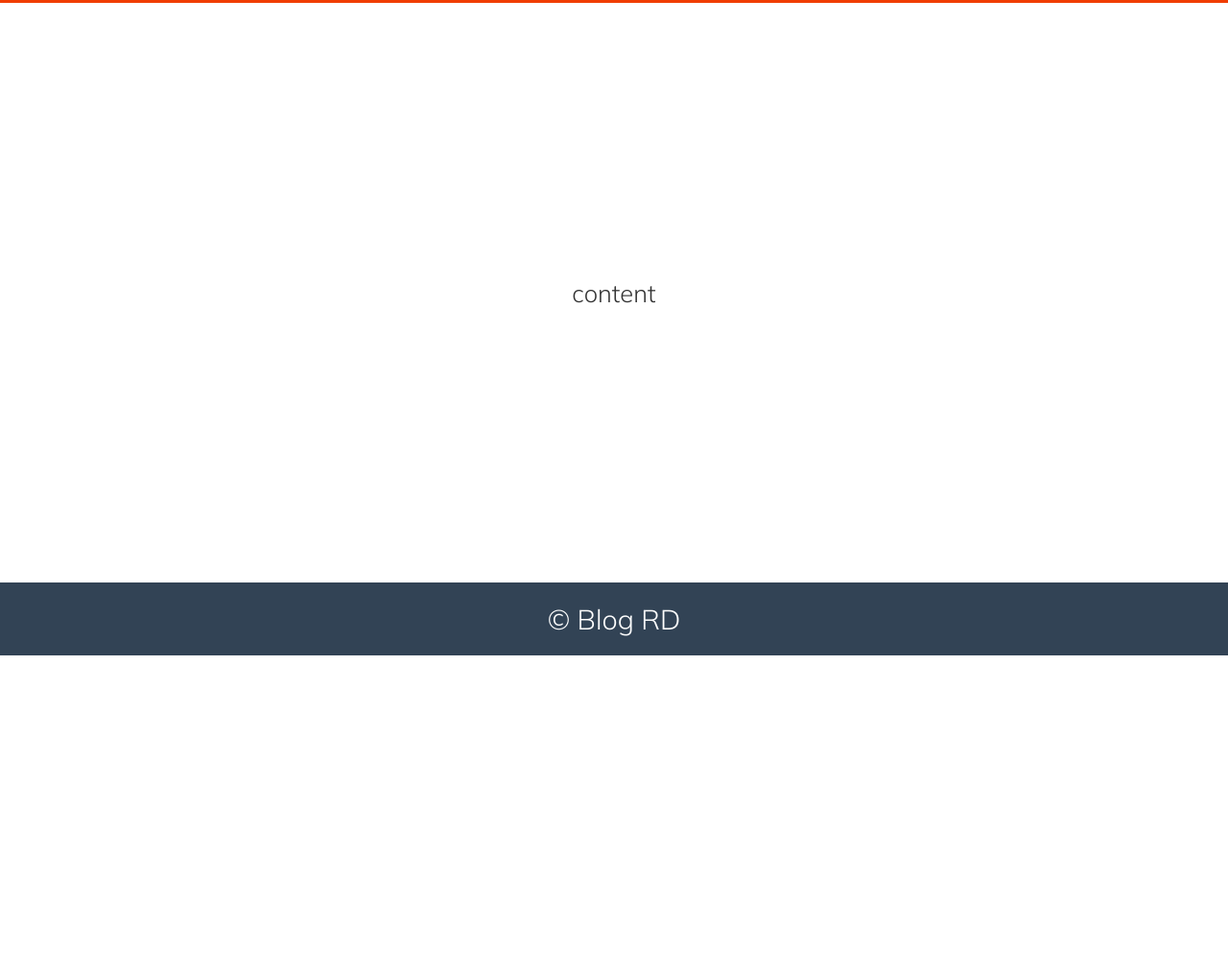
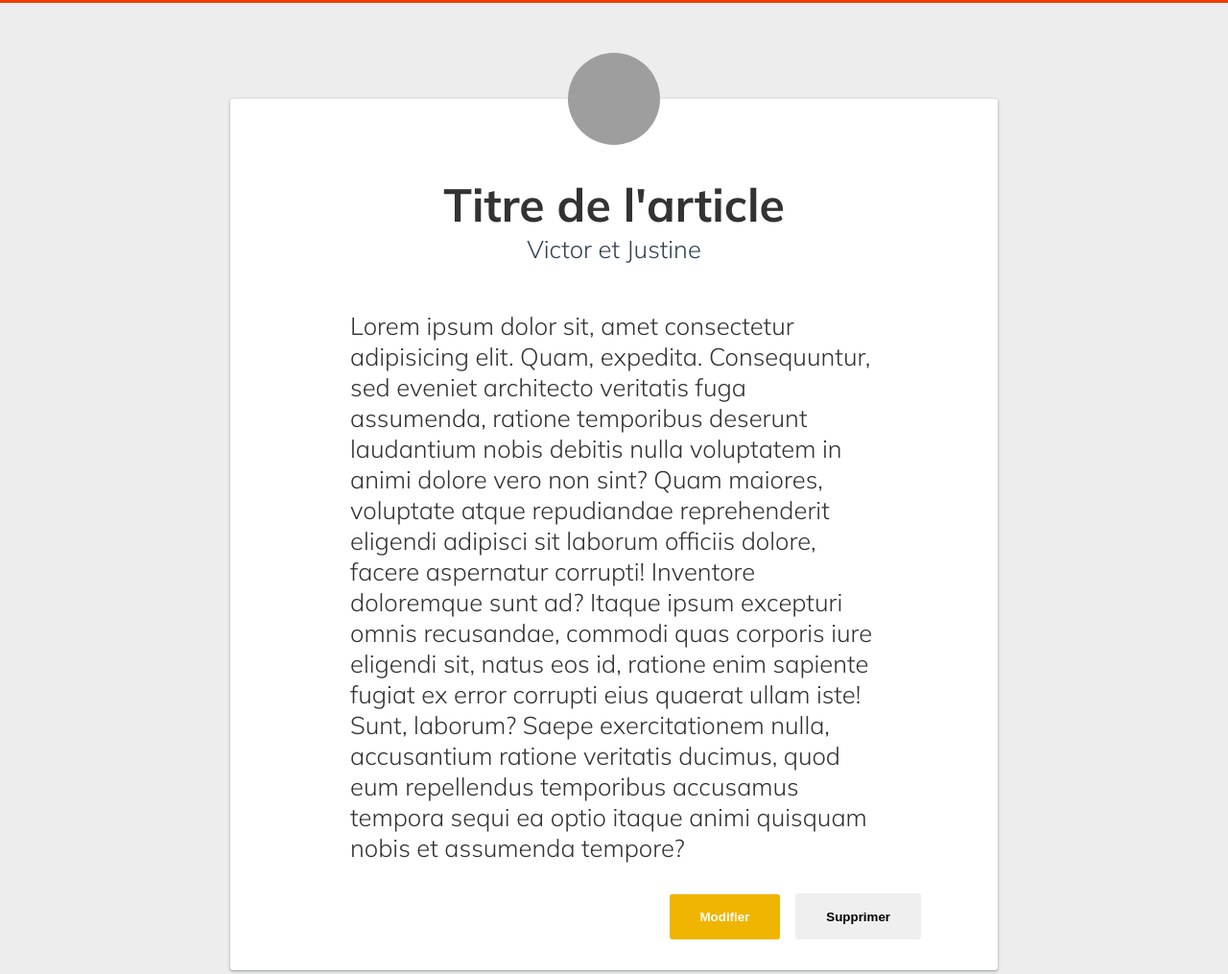
Before and after one commit to djaloregine/blogDyma, a website built with webpack: page src/index.html in a window 1280 px wide. Shown: the part 117-1132 px from the top of the page at 96% size. Before the commit the page ends 800 px from the top, so only its background shows below. Built offline with nearby package versions, Linux system fonts and the light colour scheme; grey boxes are pictures that could not be loaded.

Commit message:
20201119

```diff
--- a/src/assets/style/_classes.scss
+++ b/src/assets/style/_classes.scss
@@ -19,13 +19,17 @@
     }
 
     &-primary {
-        background-color: var(--primary);
+        background-color: var(--accent);
         color: white;
     }
 
     &-secondary {
-        border: 1px solid var(--primary);
+        border: 1px solid var(--accent);
         background-color: white;
-        color: var(--primary);
+        color: var(--accent);
     }
 }
+
+.form-error {
+    color: var(--primary);
+}
--- a/src/assets/style/styles.scss
+++ b/src/assets/style/styles.scss
@@ -49,6 +49,7 @@ header {
     grid-area: content;
     background-color: red;
     padding: 20px;
+    background-color: var(--divider);
 }
 
 footer {
--- a/src/form/form.js
+++ b/src/form/form.js
@@ -2,13 +2,48 @@ import "../assets/style/styles.scss"
 import "./form.scss"
 
 const form = document.querySelector("form");
+let errors = [];
+const errorElement = document.querySelector("#errors");
 
-form.addEventListener("submit", event => {
-    event.preventDefault();
+form.addEventListener("submit", async e => {
+    e.preventDefault();
 
-    const formData = new formData(form);
-    const entries = formData.entries();
+    const formData = new FormData(form);
+    const article = Object.fromEntries(formData.entries());
+    if (formIsValid(article)) {
+        try {
+            const json = JSON.stringify(article);
+            const response = await fetch("https://restapi.fr/api/articlerd", {
+                method: "POST",
+                body: json,
+                headers: {
+                    "Content-Type": "application/json"
+                }
+            });
+            const body = await response.json();
+            console.log(body);
+        } catch (e) {
+            console.error("e : ", e);
+        }
+    }
+});
 
-    console.log(entries);
+const formIsValid = (article) => {
+    if (!article.author || !article.category || !article.content) {
+        errors.push('Vous devez renseignez tous les champs');
 
-})
+    } else {
+        errors = [];
+    }
+    if (errors.length) {
+        let errorHTML = ''
+        errors.forEach((e) => {
+            errorHTML += `<li> ${e} </li>`
+        })
+        errorElement.innerHTML = errorHTML;
+        return false;
+    } else {
+        errorElement.innerHTML = '';
+        return true;
+    }
+}
--- a/src/form/form.scss
+++ b/src/form/form.scss
@@ -2,9 +2,10 @@
     display: flex;
     justify-content: center;
     align-items: center;
-    background-color: white;
+
 
     form {
+        background-color: white;
         width: 700px;
         padding: 4rem;
         box-shadow: var(--box-shadow);
--- a/src/index.html
+++ b/src/index.html
@@ -25,7 +25,28 @@
                 <li> <a href="./form.html" class="header-nav"> Créer un article</a> </li>
             </ul>
         </header>
-        <div class="content"> content</div>
+        <div class="content">
+            <div class="articles-container">
+                <div class="article">
+                    <img src="https://randomuser.me/api/portraits/lego/2.jpg" alt="profil">
+                    <h2 class="article-title"> Titre de l'article</h2>
+                    <p class="article-author"> Victor et Justine </p>
+                    <p class="article-content">Lorem ipsum dolor sit, amet consectetur adipisicing elit. Quam, expedita.
+                        Consequuntur, sed eveniet architecto veritatis fuga assumenda, ratione temporibus deserunt
+                        laudantium nobis debitis nulla voluptatem in animi dolore vero non sint? Quam maiores, voluptate
+                        atque repudiandae reprehenderit eligendi adipisci sit laborum officiis dolore, facere aspernatur
+                        corrupti! Inventore doloremque sunt ad? Itaque ipsum excepturi omnis recusandae, commodi quas
+                        corporis iure eligendi sit, natus eos id, ratione enim sapiente fugiat ex error corrupti eius
+                        quaerat ullam iste! Sunt, laborum? Saepe exercitationem nulla, accusantium ratione veritatis
+                        ducimus, quod eum repellendus temporibus accusamus tempora sequi ea optio itaque animi quisquam
+                        nobis et assumenda tempore?</p>
+                    <div class="article-actions">
+                        <button class="btn btn-primary"> Modifier </button>
+                        <button class="btn btn-danger"> Supprimer</button>
+                    </div>
+                </div>
+            </div>
+        </div>
         <footer> © Blog RD </footer>
 
     </div>
--- a/src/index.scss
+++ b/src/index.scss
@@ -0,0 +1,55 @@
+.content {
+    display: flex;
+    justify-content: center;
+    align-items: center;
+
+    .articles-container {
+        max-width: 800px;
+        width: 100%;
+        margin: 5rem 0 10rem 0;
+
+        .article {
+            box-shadow: var(--box-shadow);
+            background-color: white;
+            padding: 0 5rem;
+            border-radius: 3px;
+            display: flex;
+            flex-direction: column;
+            align-items: center;
+            justify-content: center;
+
+            img {
+                width: 6rem;
+                height: 6rem;
+                border-radius: 50%;
+                margin-top: -3rem;
+            }
+
+            h2 {
+                margin: 2rem 0 0 0;
+            }
+
+            .article-author {
+                color: var(--dark-grey);
+                margin-bottom: 3rem;
+            }
+
+            .article-content {
+                max-width: 550px;
+            }
+
+            .article-actions {
+                width: 100%;
+                display: flex;
+                justify-content: flex-end;
+                padding: 2rem 0;
+
+                .btn {
+                    border-top: 1px solid var(--divider);
+                    margin-left: 1rem;
+                }
+            }
+        }
+
+    }
+}
```
Also changed, not shown: src/form/form.html (+3 -0 lines).
